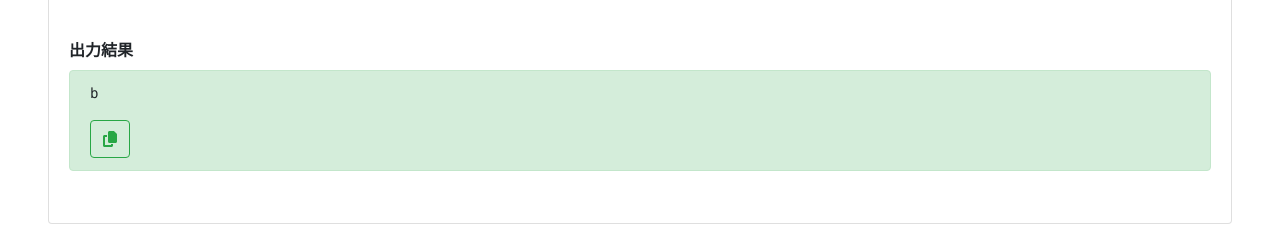
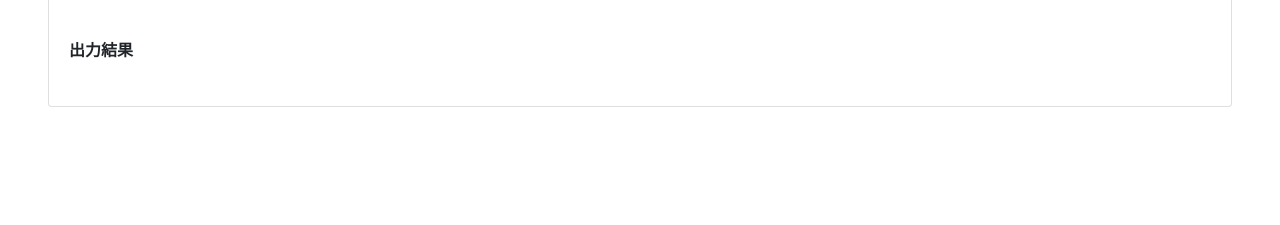
Before and after one commit to wlg-shinya/chatwork-converter, a Vue app: page / in a window 1280 px wide. Shown: the part 530-755 px from the top of the page. Built offline with nearby package versions, Linux system fonts and the light colour scheme; what @kyvg/vue3-notification would draw is missing.

Commit message:
テストデータ削除

```diff
--- a/src/components/ChatConverter.vue
+++ b/src/components/ChatConverter.vue
@@ -10,7 +10,7 @@ const CHATWORK_NAME = "Chatwork"
 
 const messageURL = ref("")
 const targetMessageCount = ref(5)
-const outputText = ref("b")
+const outputText = ref("")
 const formatKey = ref("confluence")
 
 const howToPaste = computed(() => {
```
